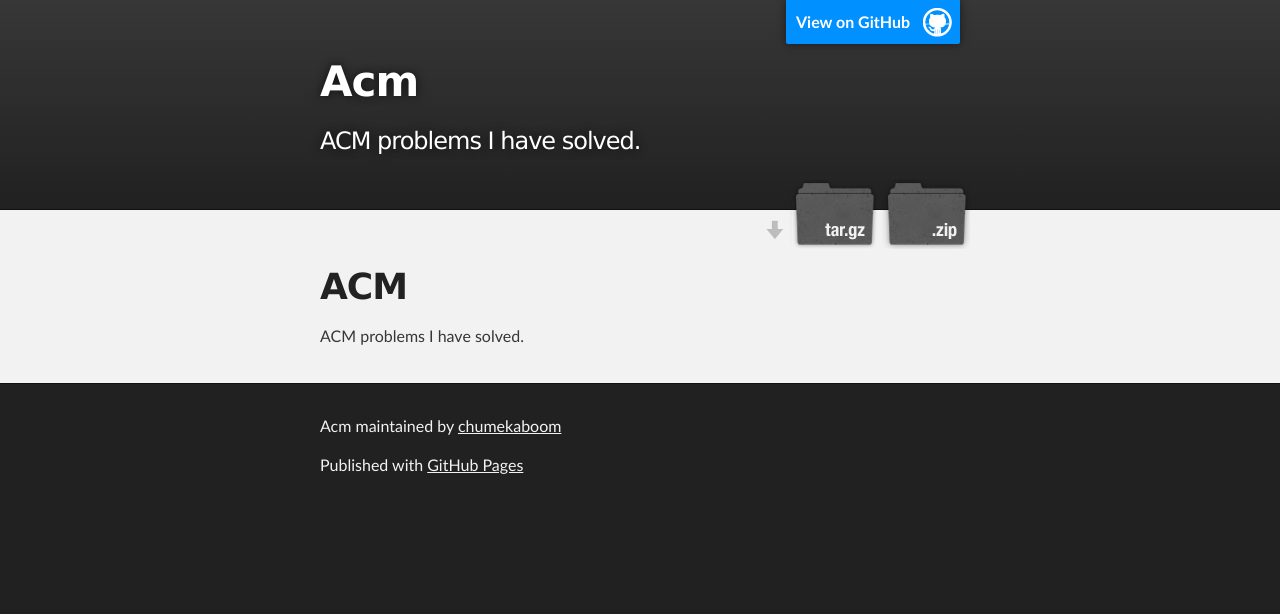
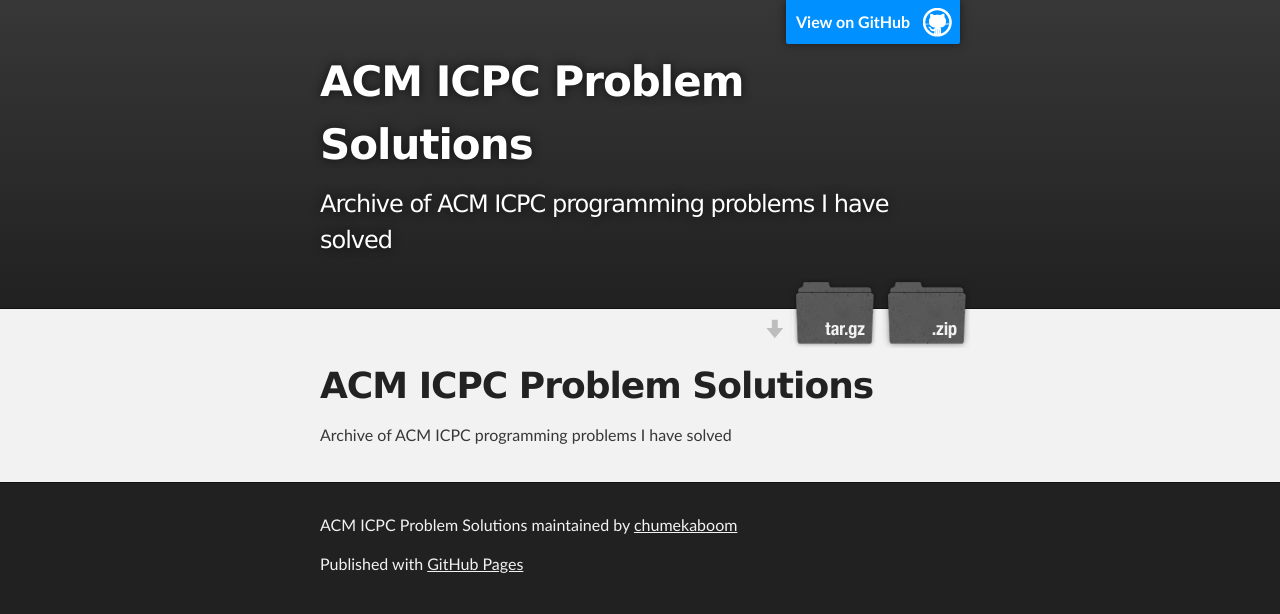
Before and after one commit to chumekaboom/ACM, a plain HTML site: page index.html in a window 1280 px wide. Drawn offline with Linux system fonts and the light colour scheme.

Commit message:
Create gh-pages branch via GitHub

```diff
--- a/index.html
+++ b/index.html
@@ -4,11 +4,11 @@
   <head>
     <meta charset='utf-8' />
     <meta http-equiv="X-UA-Compatible" content="chrome=1" />
-    <meta name="description" content="Acm : ACM problems I have solved." />
+    <meta name="description" content="ACM ICPC Problem Solutions : Archive of ACM ICPC programming problems I have solved" />
 
     <link rel="stylesheet" type="text/css" media="screen" href="stylesheets/stylesheet.css">
 
-    <title>Acm</title>
+    <title>ACM ICPC Problem Solutions</title>
   </head>
 
   <body>
@@ -18,8 +18,8 @@
         <header class="inner">
           <a id="forkme_banner" href="https://github.com/chumekaboom/ACM">View on GitHub</a>
 
-          <h1 id="project_title">Acm</h1>
-          <h2 id="project_tagline">ACM problems I have solved.</h2>
+          <h1 id="project_title">ACM ICPC Problem Solutions</h1>
+          <h2 id="project_tagline">Archive of ACM ICPC programming problems I have solved</h2>
 
             <section id="downloads">
               <a class="zip_download_link" href="https://github.com/chumekaboom/ACM/zipball/master">Download this project as a .zip file</a>
@@ -32,16 +32,16 @@
     <div id="main_content_wrap" class="outer">
       <section id="main_content" class="inner">
         <h1>
-<a name="acm" class="anchor" href="#acm"><span class="octicon octicon-link"></span></a>ACM</h1>
+<a name="acm-icpc-problem-solutions" class="anchor" href="#acm-icpc-problem-solutions"><span class="octicon octicon-link"></span></a>ACM ICPC Problem Solutions</h1>
 
-<p>ACM problems I have solved.</p>
+<p>Archive of ACM ICPC programming problems I have solved</p>
       </section>
     </div>
 
     <!-- FOOTER  -->
     <div id="footer_wrap" class="outer">
       <footer class="inner">
-        <p class="copyright">Acm maintained by <a href="https://github.com/chumekaboom">chumekaboom</a></p>
+        <p class="copyright">ACM ICPC Problem Solutions maintained by <a href="https://github.com/chumekaboom">chumekaboom</a></p>
         <p>Published with <a href="http://pages.github.com">GitHub Pages</a></p>
       </footer>
     </div>
--- a/params.json
+++ b/params.json
@@ -1 +1 @@
-{"name":"Acm","tagline":"ACM problems I have solved.","body":"ACM\r\n===\r\n\r\nACM problems I have solved.\r\n","google":"","note":"Don't delete this file! It's used internally to help with page regeneration."}
+{"name":"ACM ICPC Problem Solutions","tagline":"Archive of ACM ICPC programming problems I have solved","body":"ACM ICPC Problem Solutions\r\n===\r\n\r\nArchive of ACM ICPC programming problems I have solved","google":"","note":"Don't delete this file! It's used internally to help with page regeneration."}
```
